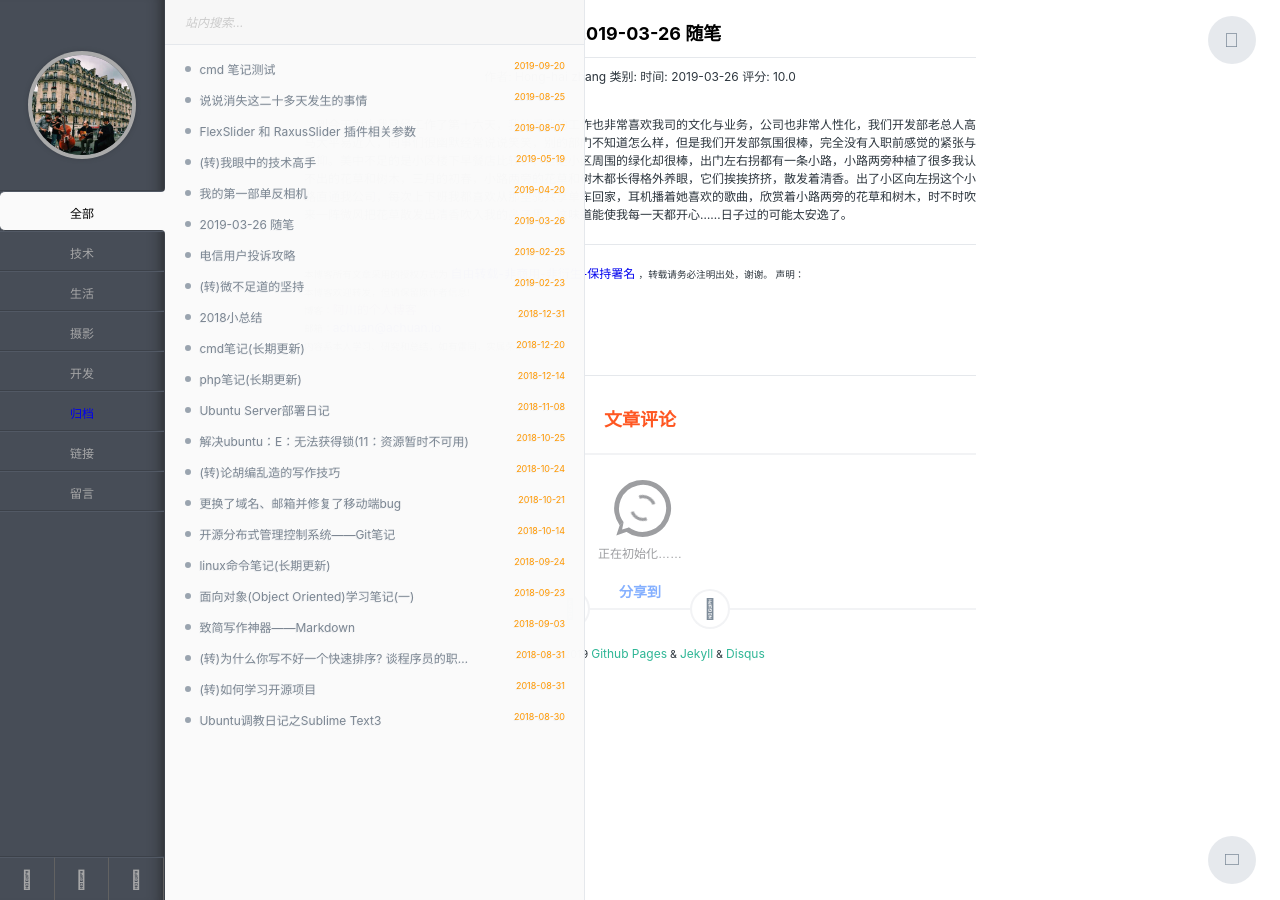
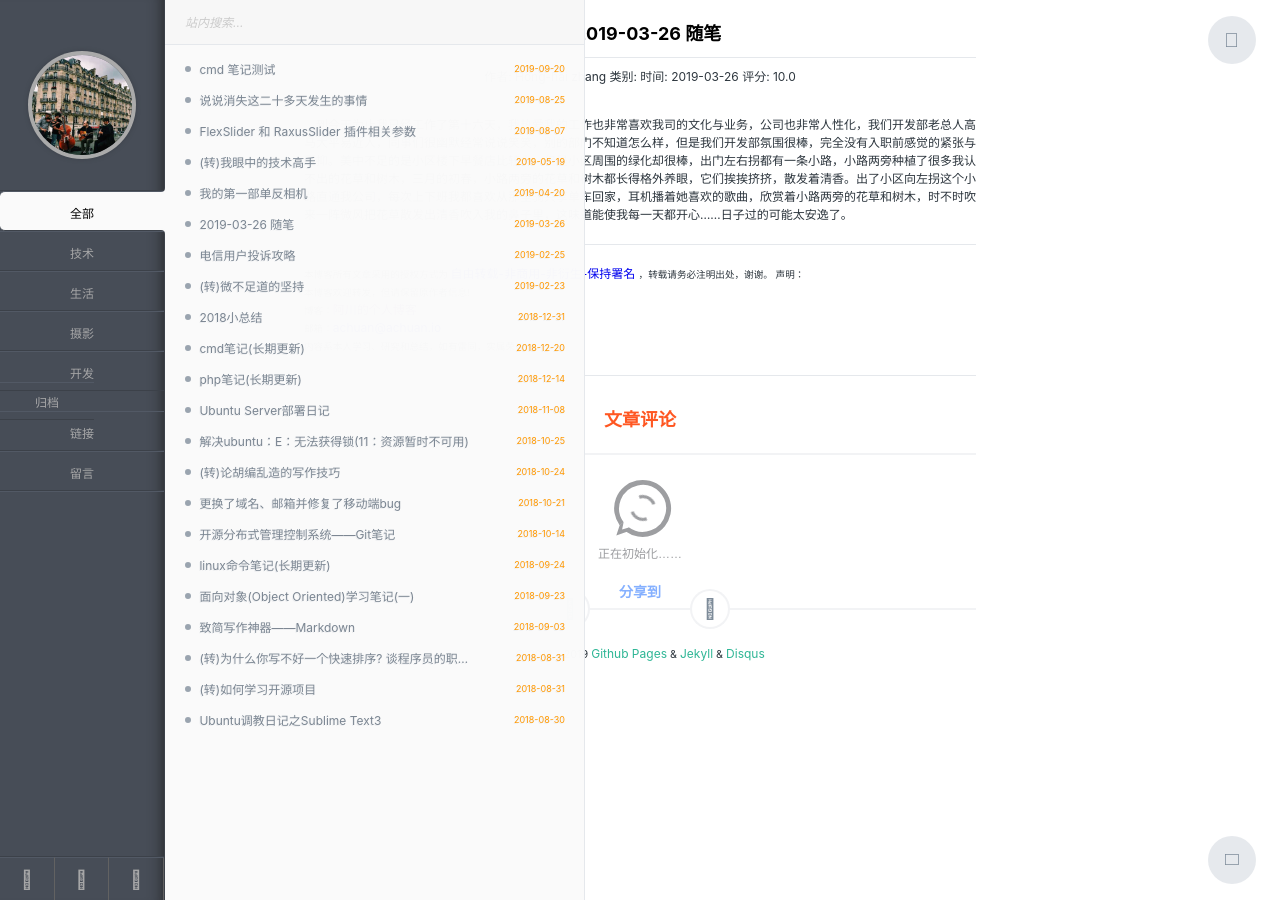
Before and after one commit to shenweiyan/3-jekyll-theme, a Jekyll site: the page built from _posts/生活/2019-03-26-thoughts.md, in a window 1280 px wide. Built offline with Jekyll 4.4.1, drawn with Linux system fonts in a browser that asks for light colours; nearby versions of some CDN libraries; emoji names are drawn with the system emoji font; some web fonts are replaced; comment, search, counter and statistics services are not loaded.

```diff
--- a/_includes/nav.html
+++ b/_includes/nav.html
@@ -9,9 +9,11 @@
     <ul id="tags__ul">
       <li id="pl__all" class="tags__li tags-btn active">全部</li>
       {% for category in site.categories%}
-        <li id="{{ category[0] }}" class="tags__li tags-btn">{{ category[0] }}</li>
+      <li id="{{ category[0] }}" class="tags__li tags-btn">{{ category[0] }}</li>
       {% endfor %}
-        <li id="归档" class="tags__li tags-btn blogroll"><a href="{{ site.archive }}">归档</a></li>
+      <a href="{{ site.archive }}"
+        <li id="归档" class="tags__li tags-btn blogroll">归档</li>
+      </a>
       <a href="{{ site.blogroll }}">
         <li id="链接" class="tags__li tags-btn blogroll">链接</li>
       </a>
--- a/assets/css/style.css
+++ b/assets/css/style.css
@@ -420,9 +420,10 @@ span.pl__title {
 
 
 .pl__date {
-  color: #ff9800;
-  font-size: 0.75rem;
-  float: right;
+    color: #ff9800;
+    font-size: 0.75rem;
+    float: right;
+    margin-top: 3px;
 }
 
 /*---------------------------------*\
--- a/assets/js/script.js
+++ b/assets/js/script.js
@@ -52,7 +52,7 @@ var clickHandler = function(id) {
 
 var clickHandler2 = function(id) {
   return function() {
-    $('.pl__all').removeClass('active');
+    $('#pl__all').removeClass('active');
     $(this).addClass('active');
   }
 };
```
